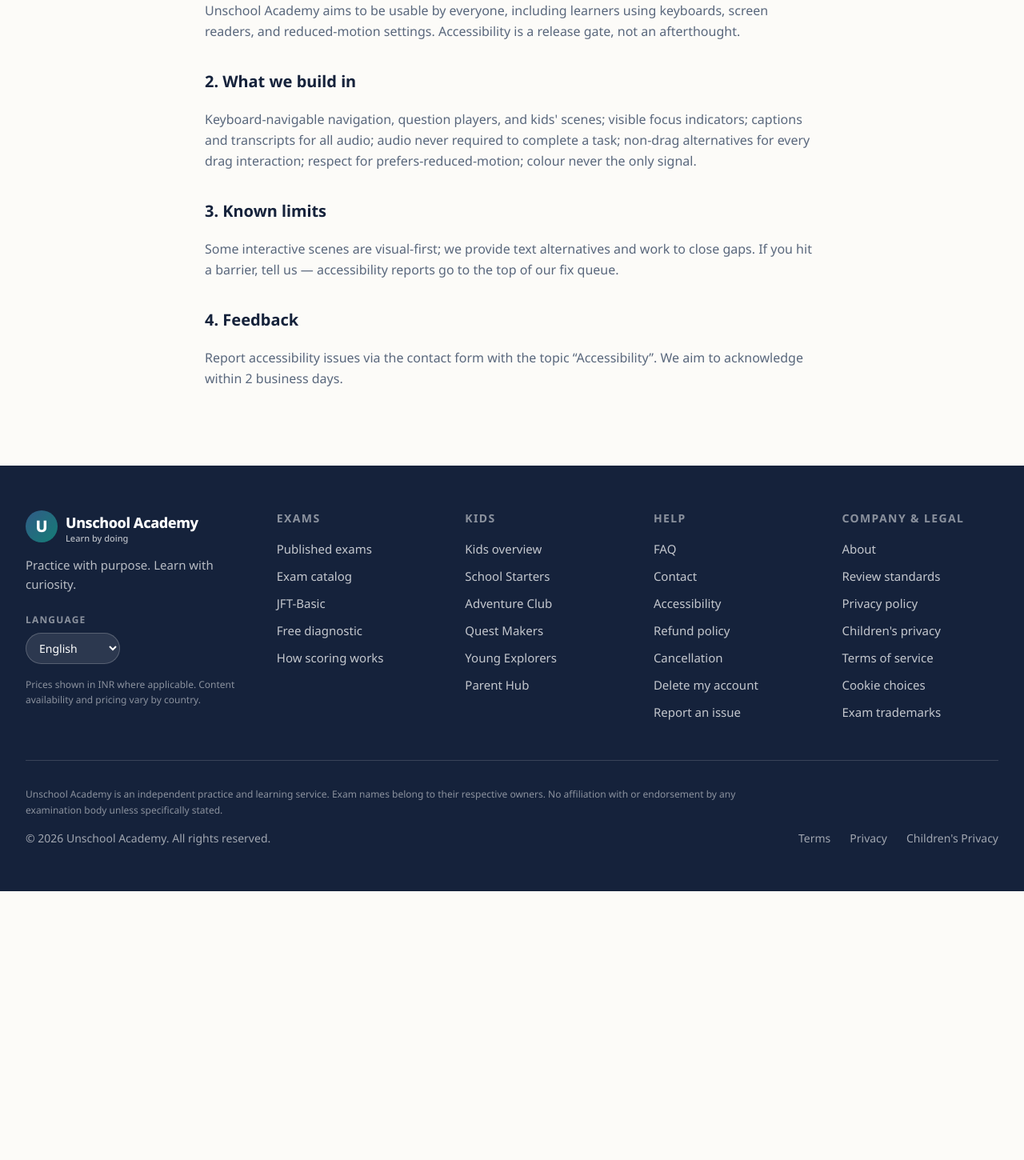
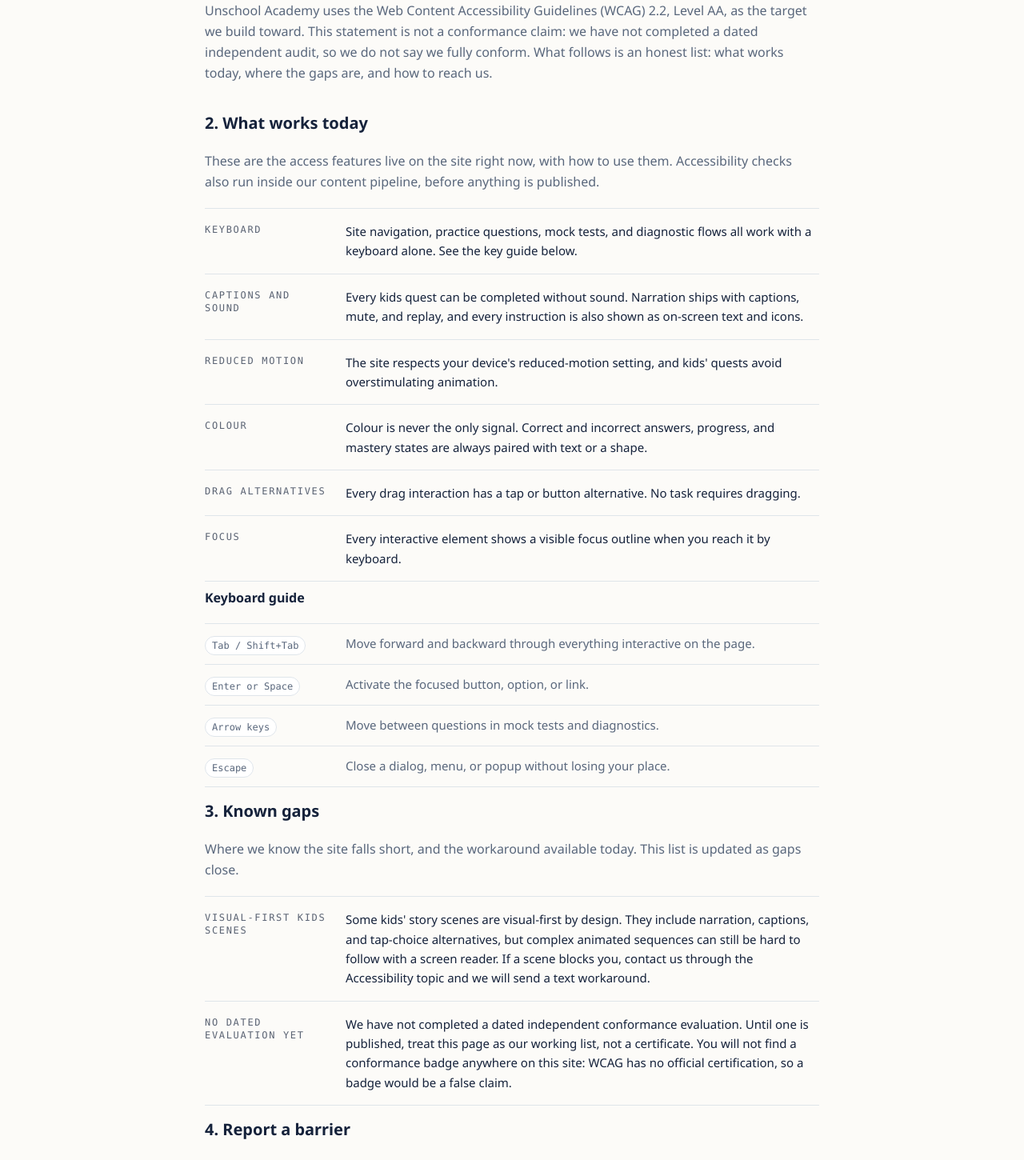
Before and after one commit to heidiwilson1233-Learning/unschool-academy, a Next.js app: page /legal/accessibility in a window 1280 px wide. Shown: the part 740-2190 px from the top of the page at 80% size. Before the commit the page ends 1854 px from the top, so only its background shows below. Built offline with nearby package versions, Linux system fonts and the light colour scheme.

Commit message:
Drive run 48: /legal/accessibility — WCAG 2.2 AA target, authored spec rows, keyboard guide, known-gaps ledger, contact link + Accessibility topic

```diff
--- a/app/legal/accessibility/page.tsx
+++ b/app/legal/accessibility/page.tsx
@@ -1,19 +1,151 @@
 import type { Metadata } from "next";
+import Link from "next/link";
 import { LegalPage, H2, P } from "@/components/legal";
 
-export const metadata: Metadata = { title: "Accessibility Statement" };
+export const metadata: Metadata = {
+  title: "Accessibility Statement",
+  description:
+    "Unschool Academy's accessibility statement: keyboard support, captions and reduced-motion settings, known gaps, and how to report a barrier.",
+  alternates: { canonical: "/legal/accessibility" },
+};
+
+const breadcrumbJsonLd = {
+  "@context": "https://schema.org",
+  "@type": "BreadcrumbList",
+  itemListElement: [
+    { "@type": "ListItem", position: 1, name: "Home", item: "https://unschool.academy/" },
+    {
+      "@type": "ListItem",
+      position: 2,
+      name: "Accessibility Statement",
+      item: "https://unschool.academy/legal/accessibility",
+    },
+  ],
+};
+
+const FEATURES: { label: string; detail: string }[] = [
+  {
+    label: "Keyboard",
+    detail:
+      "Site navigation, practice questions, mock tests, and diagnostic flows all work with a keyboard alone. See the key guide below.",
+  },
+  {
+    label: "Captions and sound",
+    detail:
+      "Every kids quest can be completed without sound. Narration ships with captions, mute, and replay, and every instruction is also shown as on-screen text and icons.",
+  },
+  {
+    label: "Reduced motion",
+    detail:
+      "The site respects your device's reduced-motion setting, and kids' quests avoid overstimulating animation.",
+  },
+  {
+    label: "Colour",
+    detail:
+      "Colour is never the only signal. Correct and incorrect answers, progress, and mastery states are always paired with text or a shape.",
+  },
+  {
+    label: "Drag alternatives",
+    detail: "Every drag interaction has a tap or button alternative. No task requires dragging.",
+  },
+  {
+    label: "Focus",
+    detail: "Every interactive element shows a visible focus outline when you reach it by keyboard.",
+  },
+];
+
+const KEYS: { key: string; action: string }[] = [
+  { key: "Tab / Shift+Tab", action: "Move forward and backward through everything interactive on the page." },
+  { key: "Enter or Space", action: "Activate the focused button, option, or link." },
+  { key: "Arrow keys", action: "Move between questions in mock tests and diagnostics." },
+  { key: "Escape", action: "Close a dialog, menu, or popup without losing your place." },
+];
+
+const GAPS: { label: string; detail: string }[] = [
+  {
+    label: "Visual-first kids scenes",
+    detail:
+      "Some kids' story scenes are visual-first by design. They include narration, captions, and tap-choice alternatives, but complex animated sequences can still be hard to follow with a screen reader. If a scene blocks you, contact us through the Accessibility topic and we will send a text workaround.",
+  },
+  {
+    label: "No dated evaluation yet",
+    detail:
+      "We have not completed a dated independent conformance evaluation. Until one is published, treat this page as our working list, not a certificate. You will not find a conformance badge anywhere on this site: WCAG has no official certification, so a badge would be a false claim.",
+  },
+];
 
 export default function AccessibilityPage() {
   return (
     <LegalPage title="Accessibility Statement" updated="October 2026 (draft)">
+      <script
+        type="application/ld+json"
+        dangerouslySetInnerHTML={{ __html: JSON.stringify(breadcrumbJsonLd) }}
+      />
       <H2>1. Our commitment</H2>
-      <P>Unschool Academy aims to be usable by everyone, including learners using keyboards, screen readers, and reduced-motion settings. Accessibility is a release gate, not an afterthought.</P>
-      <H2>2. What we build in</H2>
-      <P>Keyboard-navigable navigation, question players, and kids' scenes; visible focus indicators; captions and transcripts for all audio; audio never required to complete a task; non-drag alternatives for every drag interaction; respect for prefers-reduced-motion; colour never the only signal.</P>
-      <H2>3. Known limits</H2>
-      <P>Some interactive scenes are visual-first; we provide text alternatives and work to close gaps. If you hit a barrier, tell us — accessibility reports go to the top of our fix queue.</P>
-      <H2>4. Feedback</H2>
-      <P>Report accessibility issues via the contact form with the topic “Accessibility”. We aim to acknowledge within 2 business days.</P>
+      <P>
+        Unschool Academy uses the Web Content Accessibility Guidelines (WCAG) 2.2, Level AA, as the
+        target we build toward. This statement is not a conformance claim: we have not completed a
+        dated independent audit, so we do not say we fully conform. What follows is an honest list:
+        what works today, where the gaps are, and how to reach us.
+      </P>
+      <H2>2. What works today</H2>
+      <P>
+        These are the access features live on the site right now, with how to use them. Accessibility
+        checks also run inside our content pipeline, before anything is published.
+      </P>
+      <ul className="not-prose list-none pl-0 m-0 divide-y divide-border border-y border-border">
+        {FEATURES.map((f) => (
+          <li key={f.label} className="py-4 grid gap-1 sm:grid-cols-[10rem_1fr] sm:gap-4">
+            <span className="font-mono text-xs uppercase tracking-[0.14em] text-ink/70 pt-0.5">
+              {f.label}
+            </span>
+            <span className="text-[15px] leading-relaxed text-ink">{f.detail}</span>
+          </li>
+        ))}
+      </ul>
+      <h3 className="text-base font-bold text-ink pt-2">Keyboard guide</h3>
+      <dl className="not-prose m-0 divide-y divide-border border-y border-border">
+        {KEYS.map((k) => (
+          <div key={k.key} className="py-3 grid gap-1 sm:grid-cols-[10rem_1fr] sm:gap-4">
+            <dt>
+              <kbd className="font-mono text-xs border border-border rounded-md px-2 py-1 bg-paper">
+                {k.key}
+              </kbd>
+            </dt>
+            <dd className="m-0 text-[15px] leading-relaxed">{k.action}</dd>
+          </div>
+        ))}
+      </dl>
+      <H2>3. Known gaps</H2>
+      <P>
+        Where we know the site falls short, and the workaround available today. This list is updated
+        as gaps close.
+      </P>
+      <ul className="not-prose list-none pl-0 m-0 divide-y divide-border border-y border-border">
+        {GAPS.map((g) => (
+          <li key={g.label} className="py-4 grid gap-1 sm:grid-cols-[10rem_1fr] sm:gap-4">
+            <span className="font-mono text-xs uppercase tracking-[0.14em] text-ink/70 pt-0.5">
+              {g.label}
+            </span>
+            <span className="text-[15px] leading-relaxed text-ink">{g.detail}</span>
+          </li>
+        ))}
+      </ul>
+      <H2>4. Report a barrier</H2>
+      <P>
+        Found something you cannot use? Tell us through the{" "}
+        <Link href="/contact" className="underline underline-offset-2">
+          contact page
+        </Link>{" "}
+        and choose the Accessibility topic. Describe what you tried, the device and browser you used,
+        and what went wrong. We aim to acknowledge every report within 2 business days.
+        Accessibility reports go to the top of our fix queue.
+      </P>
+      <H2>5. Keeping this statement current</H2>
+      <P>
+        This statement is updated whenever our features change, and it carries its last-updated date
+        at the top of the page. The current version is a draft pending legal review.
+      </P>
     </LegalPage>
   );
 }
--- a/components/contact-form.tsx
+++ b/components/contact-form.tsx
@@ -10,6 +10,7 @@
   "Kids or parent account",
   "Billing",
   "Privacy or data request",
+  "Accessibility",
 ] as const;
 
 const SUPPORT_EMAIL = "support@unschool.academy";
--- a/components/legal.tsx
+++ b/components/legal.tsx
@@ -16,7 +16,7 @@
       <Section>
         <div className="max-w-3xl mx-auto">
           <Breadcrumbs trail={[{ label: "Home", href: "/" }, { label: title }]} />
-          <div className="bg-amber-50 border border-amber-200 rounded-2xl p-5 mb-8">
+          <div className="bg-amber-50 border border-amber-200 rounded-2xl p-5 mb-8" role="note">
             <p className="text-sm text-amber-800 leading-relaxed">
               <strong>Draft notice:</strong> these policies are staged drafts pending legal review in
               our operating jurisdictions. They describe intended practice, not yet legal advice.
```
